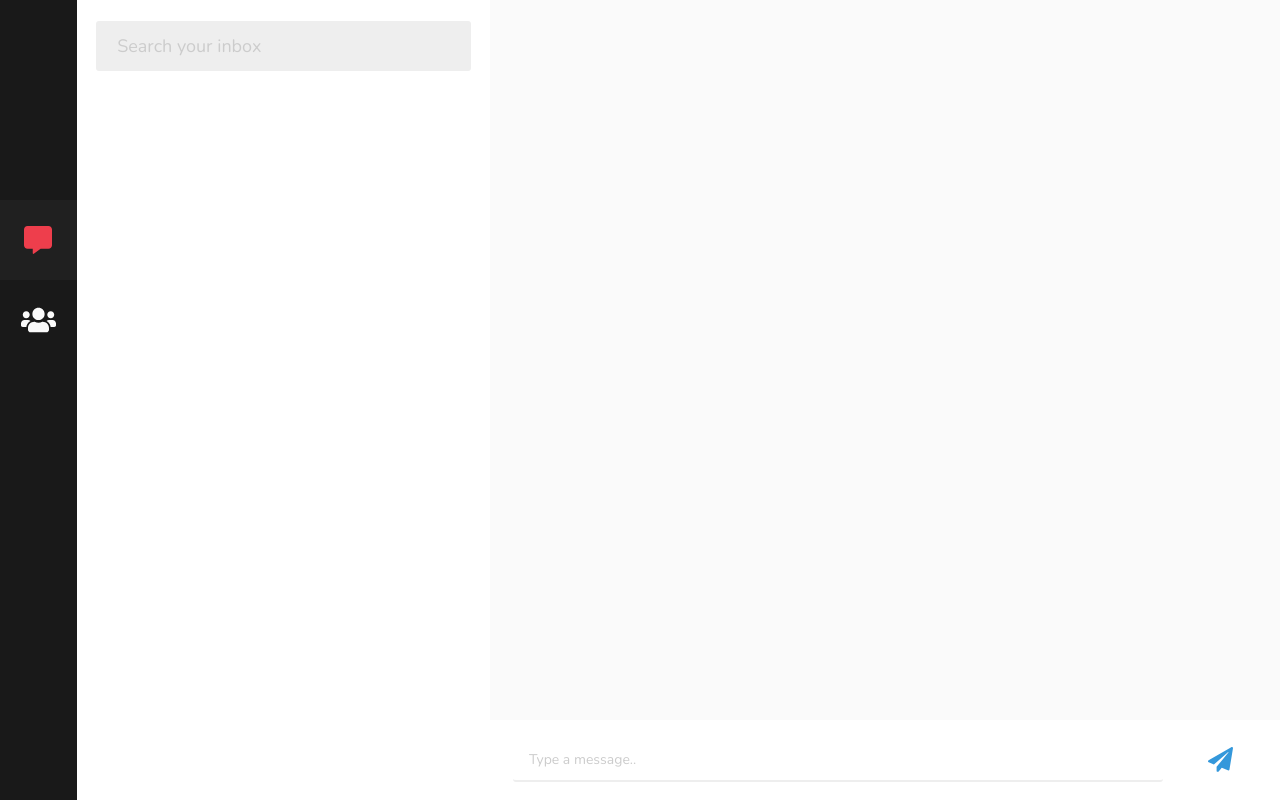
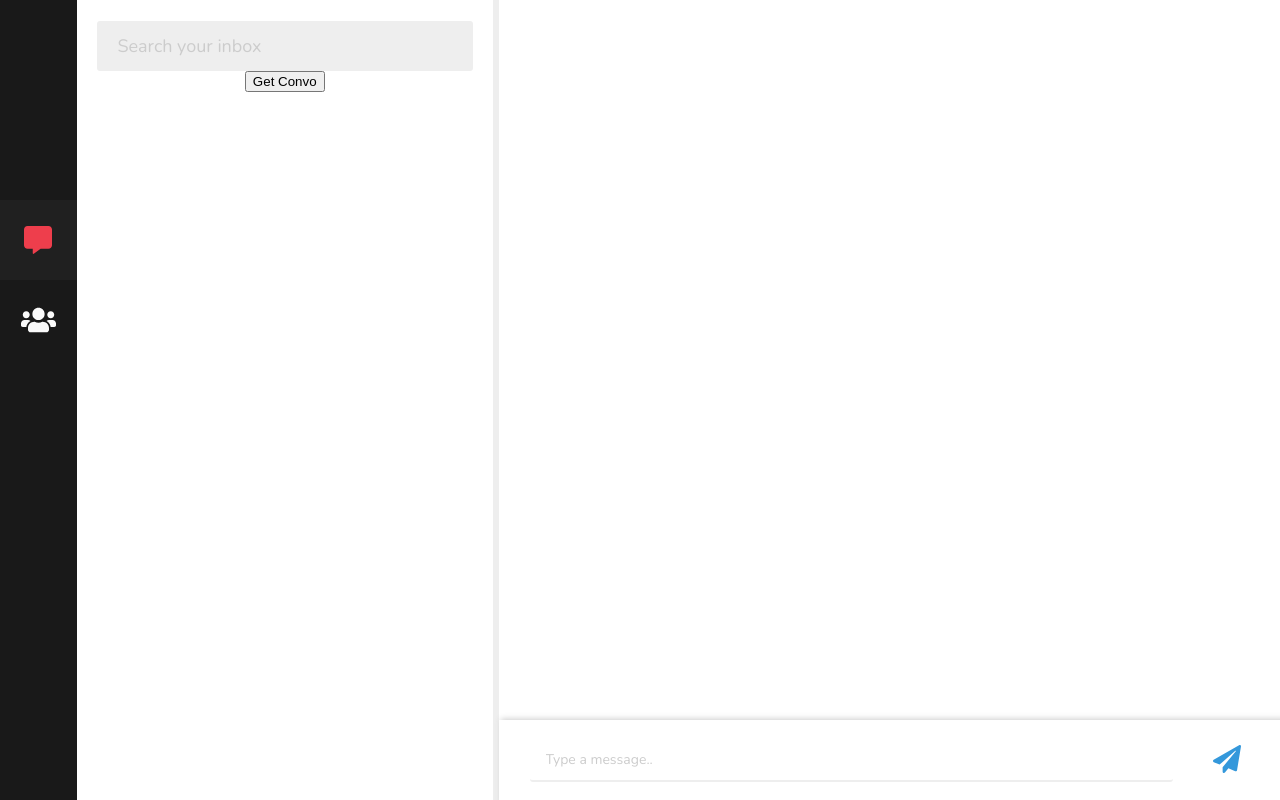
Before and after one commit to taytestokes/chitchat-app, a React (Create React App) app: page /dashboard/messages in a window 1280 px wide. Built offline with nearby package versions, Linux system fonts and the light colour scheme; what redux-promise-middleware would draw is missing.

Commit message:
wrote sql script to get the users conversations

```diff
--- a/src/Components/Dashboard/Dashboard.js
+++ b/src/Components/Dashboard/Dashboard.js
@@ -20,7 +20,7 @@ class Dashboard extends Component {
       <DashboardContainer>
         <DashboardNav />
         <Switch>
-          <Route path="/dashboard/messages" component={DashboardMessages}/>
+          <Route path="/dashboard/messages" component={DashboardMessages} />
         </Switch>
       </DashboardContainer>
     )
--- a/src/Components/DashboardMessages/ChatRoom/ChatRoomStyles.js
+++ b/src/Components/DashboardMessages/ChatRoom/ChatRoomStyles.js
@@ -1,19 +1,19 @@
 import styled from 'styled-components';
 
 export const RoomContainer = styled.div`
-    width: 63vw;
+    width: 62vw;
     height: 100vh;
-    background: skyblue;
     display: flex;
     flex-direction: column;
     justify-content: flex-start;
     align-items: center;
+    margin-left: 0.5%;
 `
 
 export const MessagesContainer = styled.div`
     height: 90%;
     width: 100%;
-    background: #fafafa;
+    background: white;
 `
 
 export const NewMessageContainer = styled.div`
@@ -22,14 +22,17 @@ export const NewMessageContainer = styled.div`
     background: white;
     display: flex;
     flex-direction: row;
-    justify-content: space-around;
+    justify-content: space-between;
     align-items: center;
+    box-shadow: 4.6px 2px 6px 3px #CCC;
     span {
         color: ${props => props.theme.primaryBlue};
-        font-size: 25px;
-        margin-right: 3%;
+        font-size: 28px;
+        margin-right: 5%;
+        transition: ease-in-out 0.2s;
         &:hover {
             cursor: pointer;
+            transform: scale(1.1);
         }
     }
 `
@@ -46,6 +49,7 @@ export const NewMessageInput = styled.input`
     padding-left: 2%;
     outline: none;
     transition: ease-in-out 0.3s;
+    margin-left: 4%;
     &::placeholder {
         color: #ccc;
     }
--- a/src/Components/DashboardMessages/Conversartions/Conversations.js
+++ b/src/Components/DashboardMessages/Conversartions/Conversations.js
@@ -1,15 +1,31 @@
 import React, { Component } from 'react'
-import { FontAwesomeIcon } from '@fortawesome/react-fontawesome'
+import { connect } from 'react-redux';
+import axios from 'axios';
 
 //Styled Components
 import { ConversationsContainer, ConversationFinder } from './ConversationsStyles';
 
-export default class Conversations extends Component {
+class Conversations extends Component {
+
+    getConvo = () => {
+        const { user_id } = this.props.user;
+        axios.get(`/conversations/${user_id}`).then(response => {
+            console.log(response.data);
+        });
+    };
+
     render() {
         return (
             <ConversationsContainer>
-                <ConversationFinder placeholder="Search your inbox"/>
+                <ConversationFinder placeholder="Search your inbox" />
+                <button onClick={this.getConvo}>Get Convo</button>
             </ConversationsContainer>
         )
     }
 }
+
+const mapStateToProps = state => {
+    return state;
+};
+
+export default connect(mapStateToProps)(Conversations);
--- a/src/Components/Login/Login.js
+++ b/src/Components/Login/Login.js
@@ -61,7 +61,7 @@ class Login extends Component {
     //use redux login method
     this.props.login(userData);
     //reroute to dash
-    this.props.history.push('/dashboard');
+    this.props.history.push('/dashboard/messages');
   };
 
   render() {
```
Also changed, not shown: 2 other files (tests, documents, lock files or other folders).
